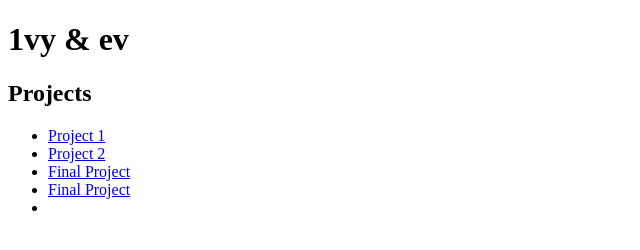
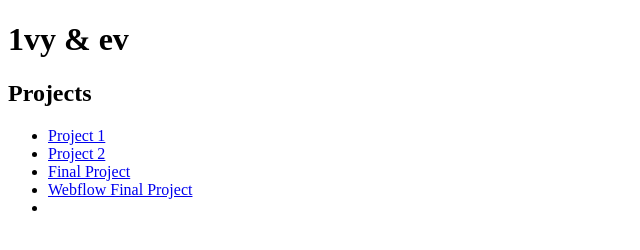
Before and after one commit to 1vev/wp22coursework, a plain HTML site: page index.html in a window 1280 px wide. Shown: the full height of the page, 0-640 px from the left. Drawn offline with Linux system fonts and the light colour scheme.

Commit message:
distinction

```diff
--- a/index.html
+++ b/index.html
@@ -16,7 +16,7 @@
 		<li><a href="project1">Project 1</a></li>
 		<li><a href="project2">Project 2</a></li>
 		<li><a href="project3">Final Project</a></li>
-		<li><a href="https://font-in-pain.webflow.io/">Final Project</a><li>
+		<li><a href="https://font-in-pain.webflow.io/">Webflow Final Project</a><li>
 	</ul>
 
 </body>
```
